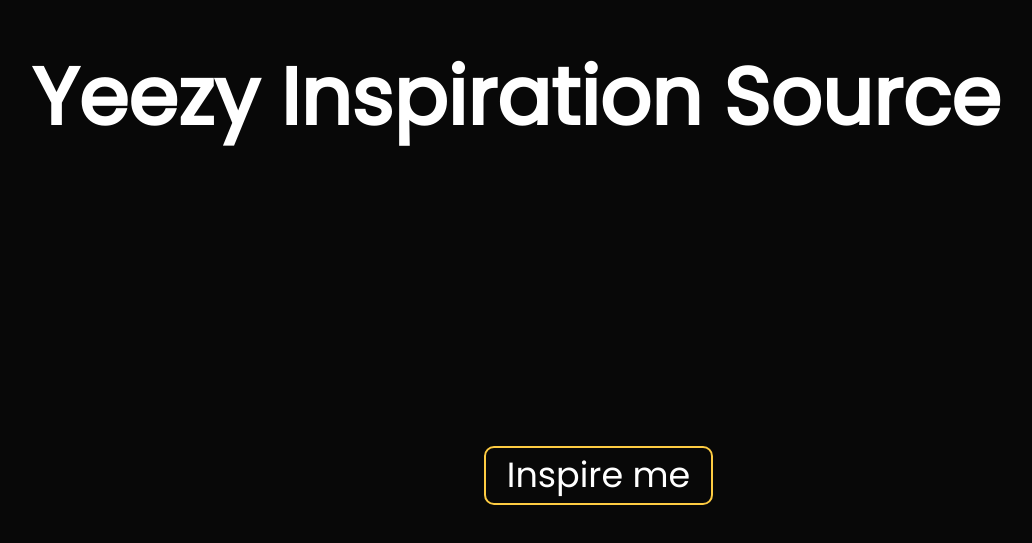
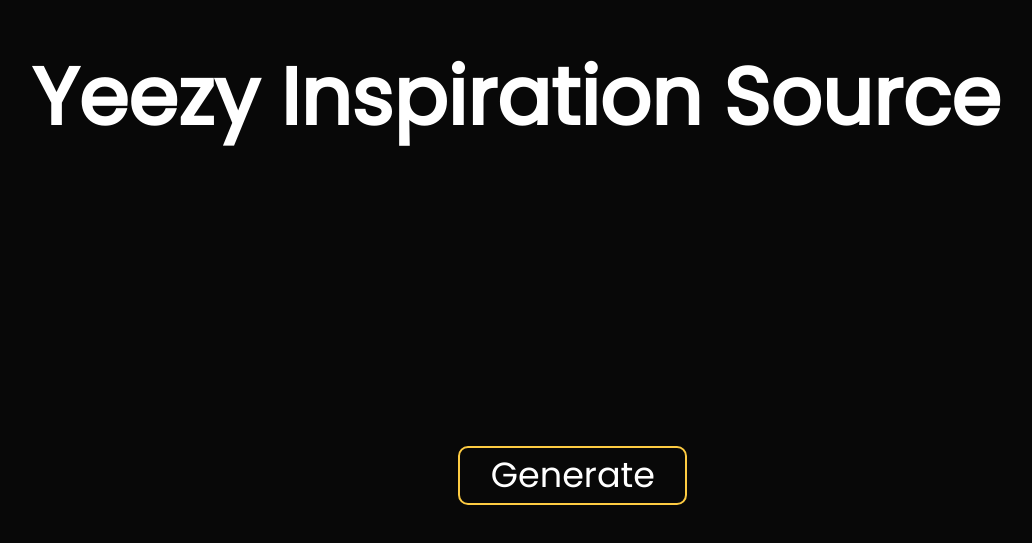
Before and after one commit to lamars7/KanyeWestAPI, a plain HTML site: page index.html in a window 1280 px wide. Shown: the part 113-656 px from the top of the page, without its empty margins (124-1156 px from the left). Drawn offline with Linux system fonts and the light colour scheme.

Commit message:
Changing Text & Button Position

```diff
--- a/index.html
+++ b/index.html
@@ -17,7 +17,7 @@
     </div>
 
     <div class="generate">
-        <p class="generate-btn">Inspire me</p>
+        <p class="generate-btn">Generate</p>
     </div>
 
 
--- a/style.css
+++ b/style.css
@@ -36,7 +36,7 @@ body {
 .generate-btn {
     font-size: 35px;
     height: 55px;
-    left: 47.5%;
+    left: 45.5%;
     position: absolute;
     width: 225px;
     color: white;
```
